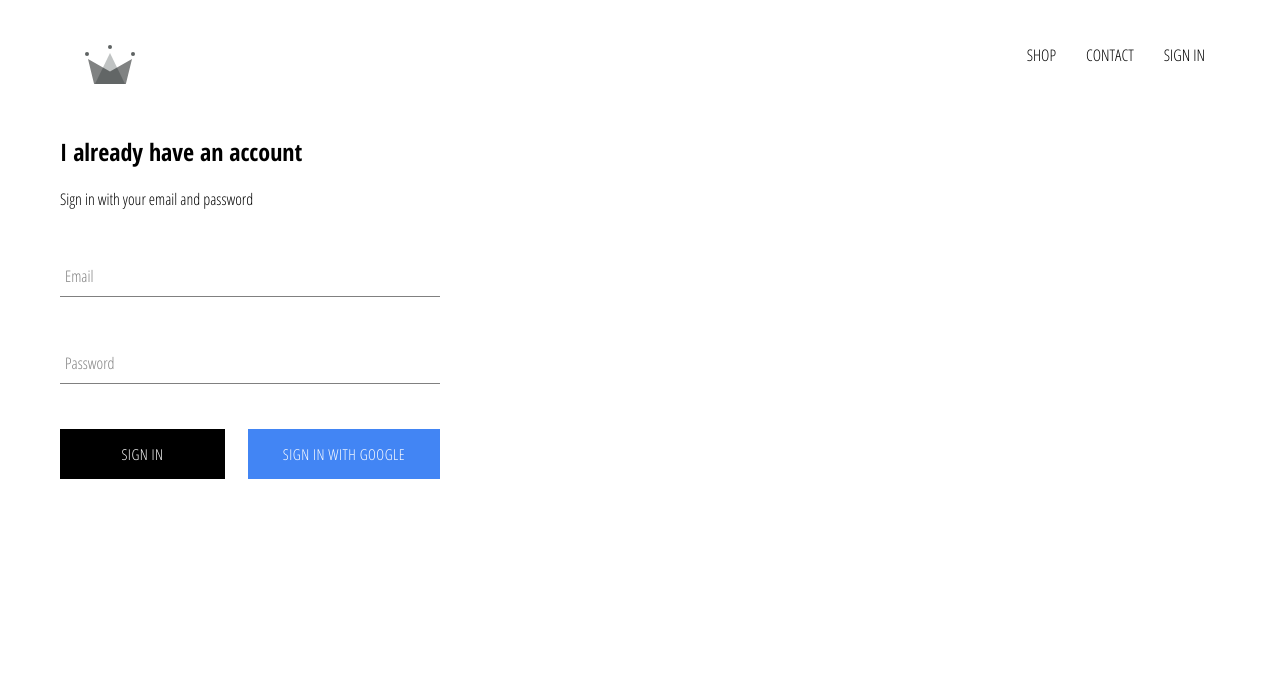
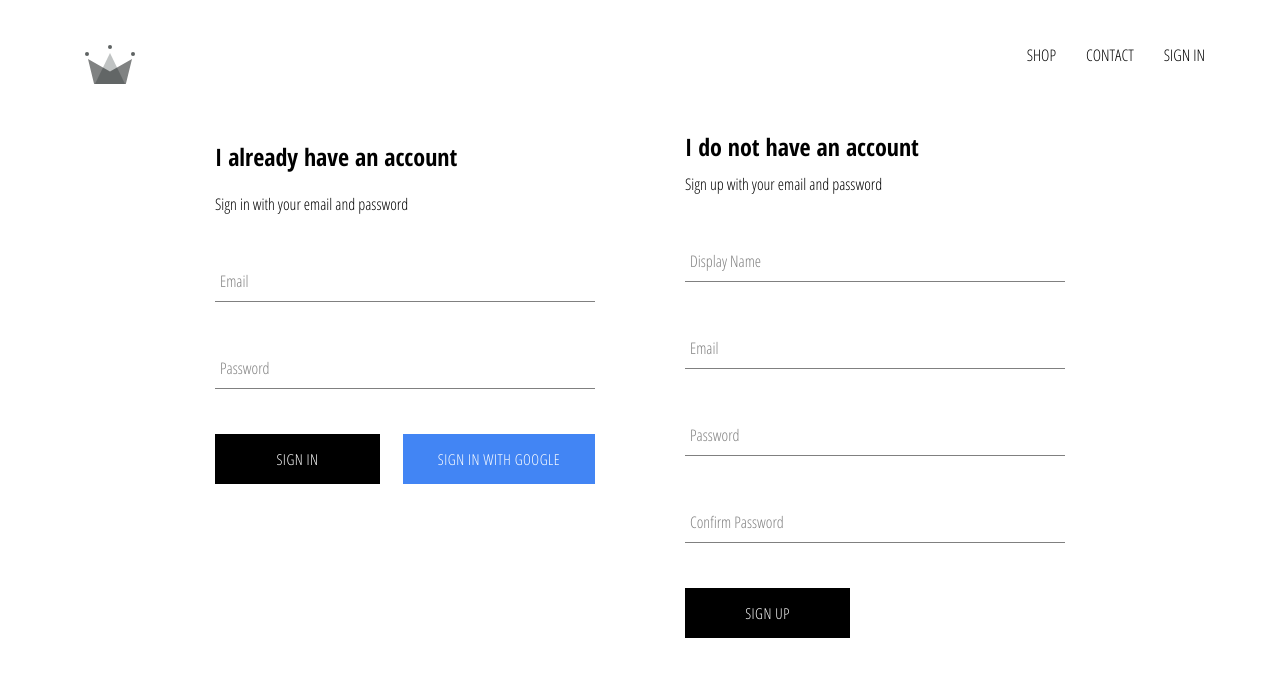
Before and after one commit to ikaub/e-commerce, a React (Create React App) app: page /signin in a window 1280 px wide. Shown: the top 676 px of the page. Built offline with nearby package versions, Linux system fonts and the light colour scheme; no server answers.

Commit message:
sign-up complete

```diff
--- a/src/App.js
+++ b/src/App.js
@@ -2,10 +2,10 @@
 import './App.css';
 import HomePage from "./pages/homepage/homepage.component";
 import ShopPage from "./pages/shop/shop.component";
-import SignInAndSignUpPage from "./pages/sign-in-and-sign-up/sign-in-and-sign-out.component";
+import SignInAndSignUpPage from "./pages/sign-in-and-sign-up/sign-in-and-sign-up.component";
 import Header from "./components/header/header.component";
 import {Switch, Route} from 'react-router-dom';
-import {auth} from "./firebase/firebase.utils";
+import {auth, createUserProfileDocument} from "./firebase/firebase.utils";
 
 class App extends React.Component{
 
@@ -20,10 +20,19 @@
     unsubscribeFromAuth = null;
 
     componentDidMount() {
-        this.unsubscribeFromAuth = auth.onAuthStateChanged(user => {
-            this.setState({currentUser: user}, () => {
-                console.log(this.state.currentUser);
-            });
+        this.unsubscribeFromAuth = auth.onAuthStateChanged(async userAuth => {
+            if(userAuth) {
+                const userRef = createUserProfileDocument(userAuth);
+
+                (await userRef).onSnapshot(snapshot => {
+                    this.setState({currentUser: {
+                        id: snapshot.id,
+                            ...snapshot.data()
+                        }})
+                });
+            } else {
+                this.setState({currentUser: userAuth});
+            }
         });
     }
 
--- /dev/null
+++ b/src/components/sign-up/sign-up.component.jsx
@@ -0,0 +1,87 @@
+import React from "react";
+import FormInput from "../form-input/form-input.component";
+import CustomButton from "../custom-button/custom-button.component";
+import {auth, createUserProfileDocument} from "../../firebase/firebase.utils";
+import "./sign-up.styles.scss";
+
+class SignUp extends React.Component {
+    constructor(props) {
+        super(props);
+
+        this.state = {
+            displayName: '',
+            email: '',
+            password: '',
+            confirmPassword: ''
+        }
+    }
+
+    handleSubmit = async (event) => {
+        event.preventDefault();
+        const {displayName, email, password, confirmPassword} = this.state;
+        if(password !== confirmPassword) {
+            alert("Passwords don`t match");
+            return;
+        }
+        try {
+            const {user} = await auth.createUserWithEmailAndPassword(email, password);
+            await createUserProfileDocument(user, {displayName});
+            this.setState({
+                displayName: '',
+                email: '',
+                password: '',
+                confirmPassword: ''
+            });
+        } catch (e) {
+            console.log(e);
+        }
+    }
+
+    handleChange = (event) => {
+        const {name, value} = event.target;
+        this.setState({[name]: value});
+    }
+
+    render() {
+        const {displayName, email, password, confirmPassword} = this.state;
+        return (
+            <div className='sign-up'>
+                <h2 className='title'>I do not have an account</h2>
+                <span>Sign up with your email and password</span>
+                <form className='sign-up-form' onSubmit={this.handleSubmit}>
+                    <FormInput
+                        type='text'
+                        name='displayName'
+                        label='Display Name'
+                        value={displayName}
+                        onChange={this.handleChange}
+                        required/>
+                    <FormInput
+                        type='email'
+                        name='email'
+                        value={email}
+                        label='Email'
+                        onChange={this.handleChange}
+                        required/>
+                    <FormInput
+                        type='password'
+                        name='password'
+                        value={password}
+                        label='Password'
+                        onChange={this.handleChange}
+                        required/>
+                    <FormInput
+                        type='password'
+                        name='confirmPassword'
+                        value={confirmPassword}
+                        label='Confirm Password'
+                        onChange={this.handleChange}
+                        required/>
+                    <CustomButton type='submit'>SIGN UP</CustomButton>
+                </form>
+            </div>
+        );
+    }
+}
+
+export default SignUp;
--- /dev/null
+++ b/src/components/sign-up/sign-up.styles.scss
@@ -0,0 +1,9 @@
+.sign-up {
+  display: flex;
+  flex-direction: column;
+  width: 380px;
+
+  .title {
+    margin: 10px 0;
+  }
+}
--- a/src/firebase/firebase.utils.js
+++ b/src/firebase/firebase.utils.js
@@ -13,6 +13,30 @@
     measurementId: "G-KJM0L0NC3Y"
 };
 
+export const createUserProfileDocument = async (userAuth, additionalData) => {
+    if(!userAuth) return;
+
+    const userRef = firestore.doc(`users/${userAuth.uid}`);
+    const snapshot = await userRef.get();
+
+    if(!snapshot.exists) {
+        const {displayName, email} = userAuth;
+        const createdAt = new Date();
+
+        try {
+            await userRef.set({
+                displayName,
+                email,
+                createdAt,
+                ...additionalData
+            });
+        } catch (e) {
+            console.log('Error creating user', e.message)
+        }
+    }
+    return userRef;
+}
+
 firebase.initializeApp(config);
 
 export const auth = firebase.auth();
--- a/src/pages/sign-in-and-sign-up/sign-in-and-sign-out.component.jsx
+++ b/src/pages/sign-in-and-sign-up/sign-in-and-sign-up.component.jsx
@@ -1,9 +1,12 @@
 import React from "react";
 import SignIn from "../../components/sign-in/sign-in.component";
+import SignUp from "../../components/sign-up/sign-up.component";
+import "./sign-in-and-sign-up.styles.scss";
 
 const SignInAndSignUpPage = () => (
     <div className='sign-in-and-sign-up'>
         <SignIn />
+        <SignUp />
     </div>
 );
 
--- /dev/null
+++ b/src/pages/sign-in-and-sign-up/sign-in-and-sign-up.styles.scss
@@ -0,0 +1,6 @@
+.sign-in-and-sign-up {
+  width: 850px;
+  display: flex;
+  justify-content: space-between;
+  margin: 30px auto;
+}
```
